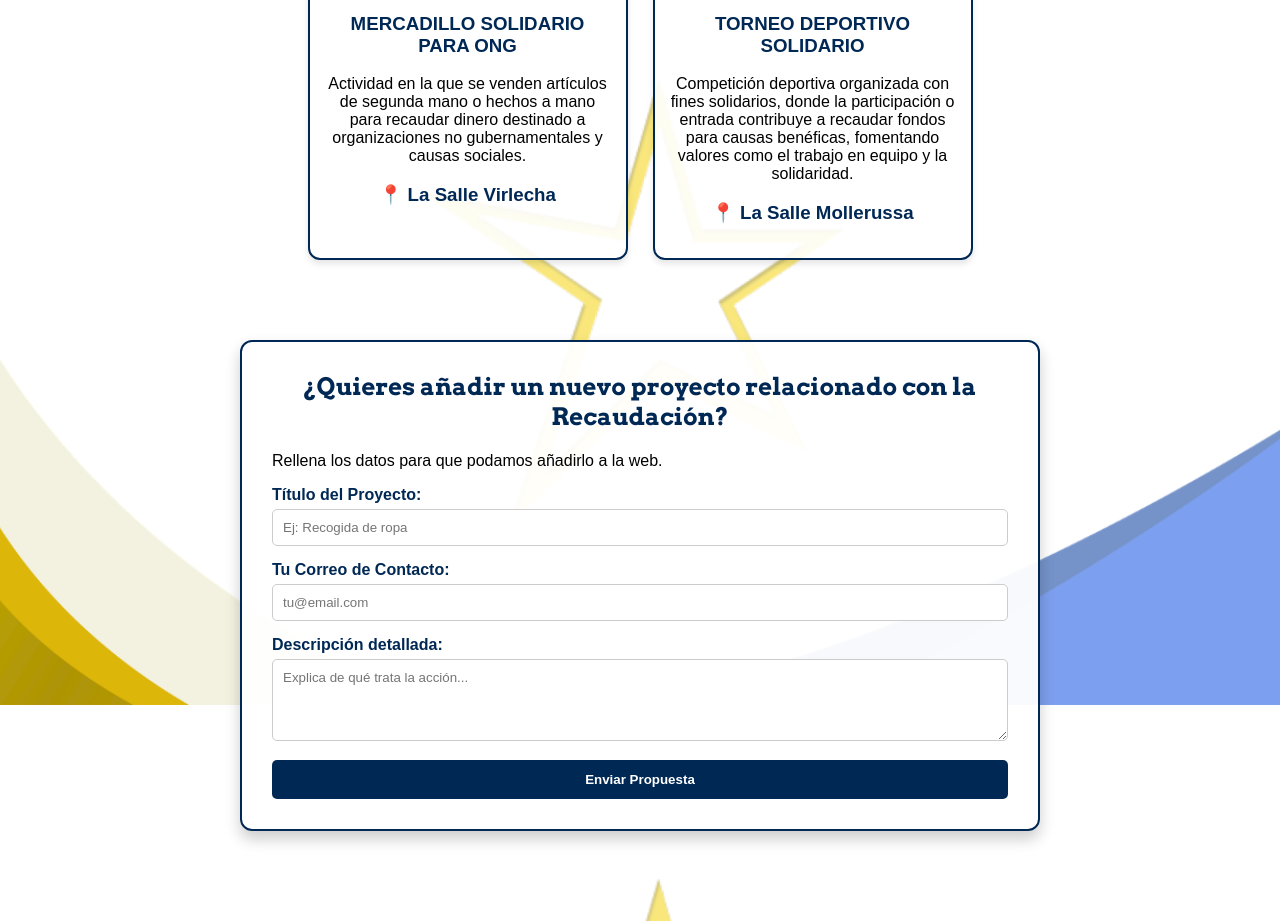
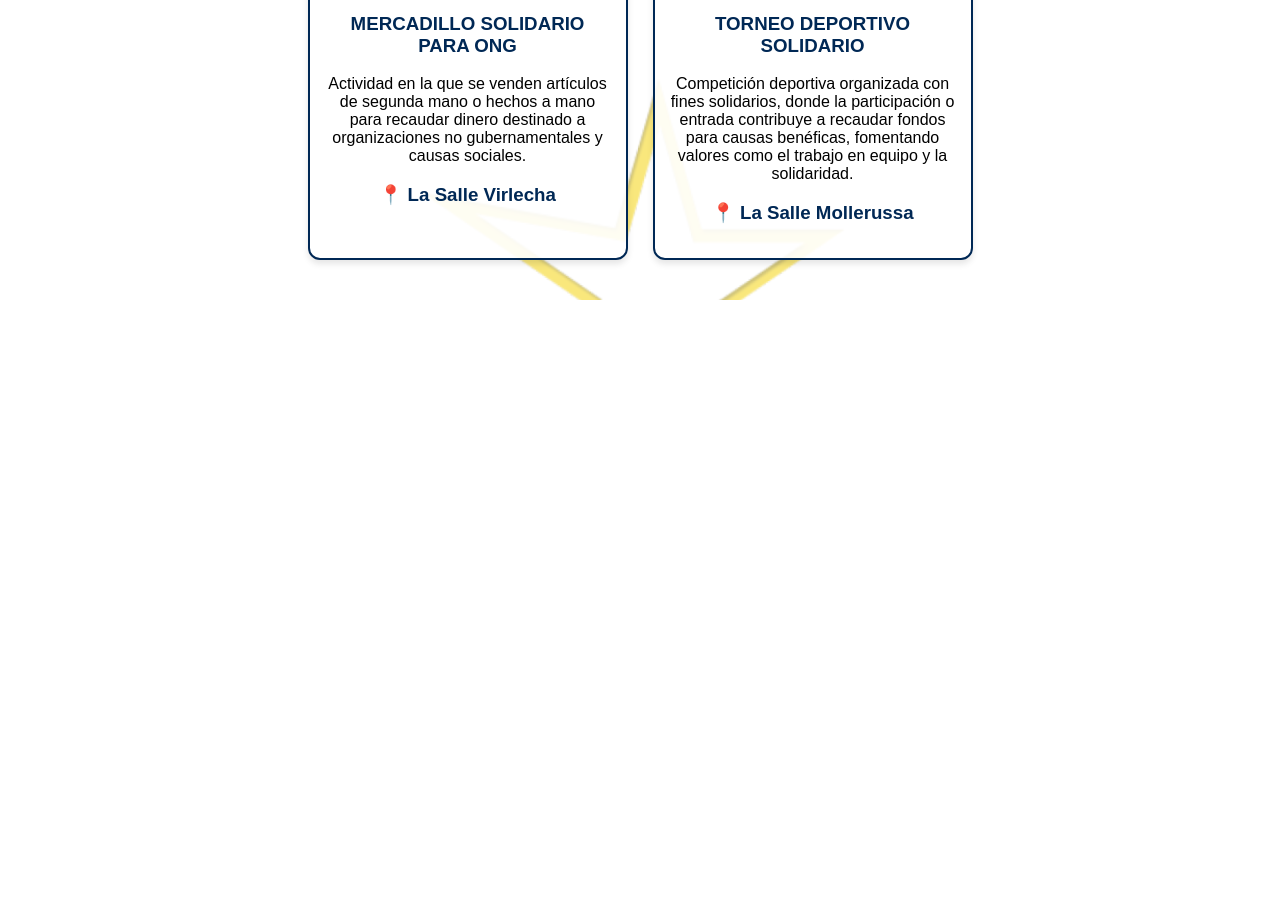
Before and after one commit to silviasanchezgn/silviasanchezgn.github.io, a plain HTML site: page docs/recaudacion.html in a window 1280 px wide. Shown: the part 895-1816 px from the top of the page. After the commit the page ends 1195 px from the top, so only its background shows below. Drawn offline with Linux system fonts and the light colour scheme.

Commit message:
actualizacion pagina

```diff
--- a/docs/recaudacion.html
+++ b/docs/recaudacion.html
@@ -233,31 +233,7 @@
     <h3>📍 La Salle Mollerussa </h3>
 </p></div></div>
     </div>
-    <div class="admin-form-container">
-        <div class="form-card">
-            <h2> ¿Quieres añadir un nuevo proyecto relacionado con la Recaudación?</h2>
-            <p>Rellena los datos para que podamos añadirlo a la web.</p>
 
-            <form action="https://formspree.io/f/TU_ID_AQUÍ" method="POST" class="new-project-form">
-                <div class="input-group">
-                    <label>Título del Proyecto:</label>
-                    <input type="text" name="titulo" placeholder="Ej: Recogida de ropa" required>
-                </div>
-
-                <div class="input-group">
-                    <label>Tu Correo de Contacto:</label>
-                    <input type="email" name="email" placeholder="tu@email.com" required>
-                </div>
-
-                <div class="input-group">
-                    <label>Descripción detallada:</label>
-                    <textarea name="descripcion" rows="4" placeholder="Explica de qué trata la acción..." required></textarea>
-                </div>
-
-                <button type="submit" class="btn-enviar">Enviar Propuesta</button>
-            </form>
-        </div>
-    </div>
 <script>
 const btnProyectos = document.getElementById('btn-proyectos');
 const menuProyectos = document.getElementById('menu-proyectos');
```
Also changed, not shown: docs/deportivas.html (+0 -23 lines), docs/educativas.html (+0 -23 lines), docs/sensibilizacion.html (+0 -24 lines), docs/sociales.html (+0 -23 lines), 1 other file.
